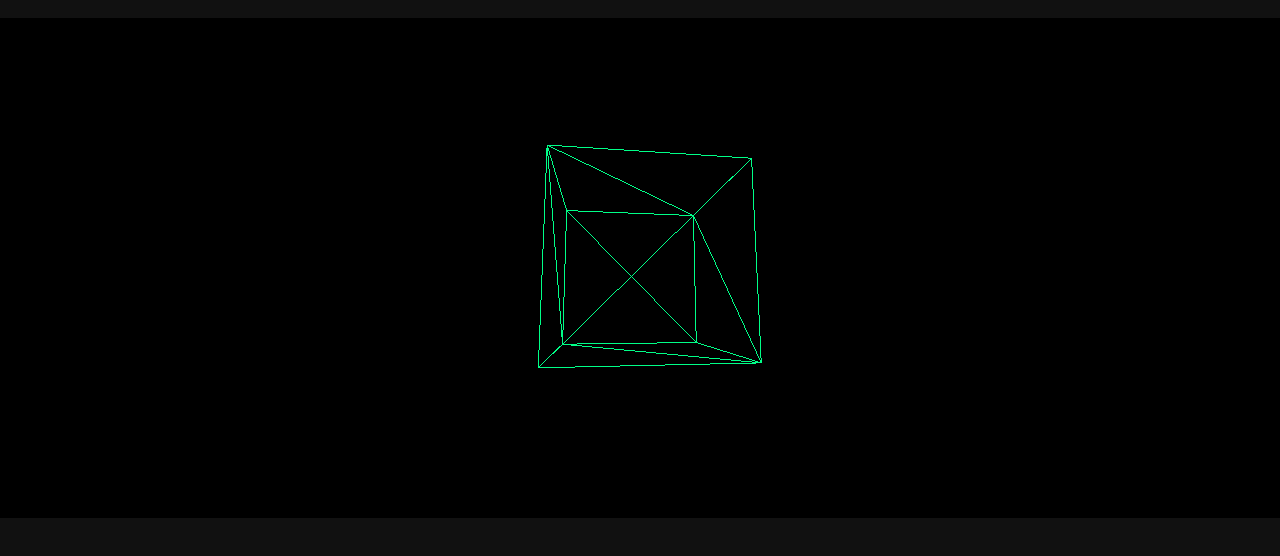
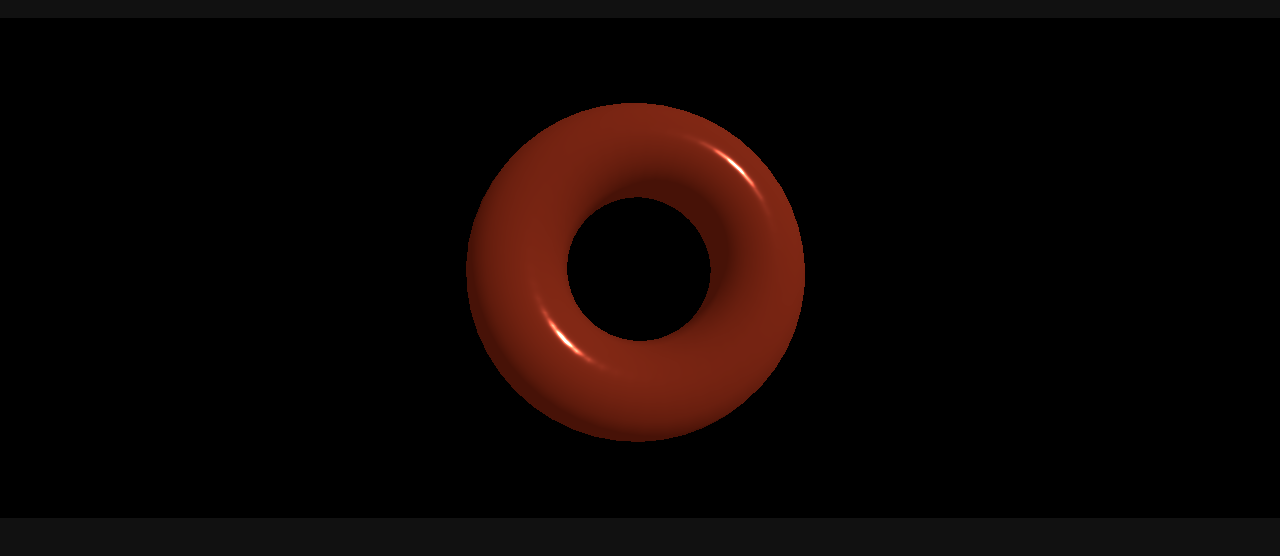
Before and after one commit to Kaathi29/kaathi29.github.io, a plain HTML site: page index.html in a window 1280 px wide. Shown: the part 72-628 px from the top of the page. Drawn offline with nearby package versions, Linux system fonts and the light colour scheme.

Commit message:
Updated geometry and its shading

```diff
--- a/index.html
+++ b/index.html
@@ -12,6 +12,8 @@
 
   <!-- Three.js CDN -->
   <script src="https://cdn.jsdelivr.net/npm/three@0.158.0/build/three.min.js"></script>
+  <script src="https://cdn.jsdelivr.net/npm/three@0.158.0/examples/js/controls/OrbitControls.min.js"></script>
   <script src="main.js"></script>
+
 </body>
 </html>
--- a/main.js
+++ b/main.js
@@ -1,17 +1,33 @@
 const canvas = document.getElementById('three-canvas');
 const scene = new THREE.Scene();
-const camera = new THREE.PerspectiveCamera(75, canvas.clientWidth / canvas.clientHeight, 0.1, 1000);
+const camera = new THREE.PerspectiveCamera(45, canvas.clientWidth / canvas.clientHeight, 0.1, 1000);
 
 const renderer = new THREE.WebGLRenderer({ canvas });
 renderer.setSize(canvas.clientWidth, canvas.clientHeight);
 
 // Create a cube
-const geometry = new THREE.BoxGeometry();
-const material = new THREE.MeshBasicMaterial({ color: 0x00ff88, wireframe: true });
+const geometry = new THREE.TorusGeometry();
+
+// Add a light
+const light = new THREE.DirectionalLight(0xffffff, 1);
+light.position.set(5, 5, 5);
+scene.add(light);
+
+// Use a shaded material
+const material = new THREE.MeshStandardMaterial({
+  color: '#ff5733',
+  metalness: 0.5,
+  roughness: 0.1,
+});
+
+const ambientLight = new THREE.AmbientLight(0xffffff, 0.4);
+scene.add(ambientLight);
+
+
 const cube = new THREE.Mesh(geometry, material);
 scene.add(cube);
 
-camera.position.z = 2;
+camera.position.z = 5;
 
 function animate() {
   requestAnimationFrame(animate);
```
